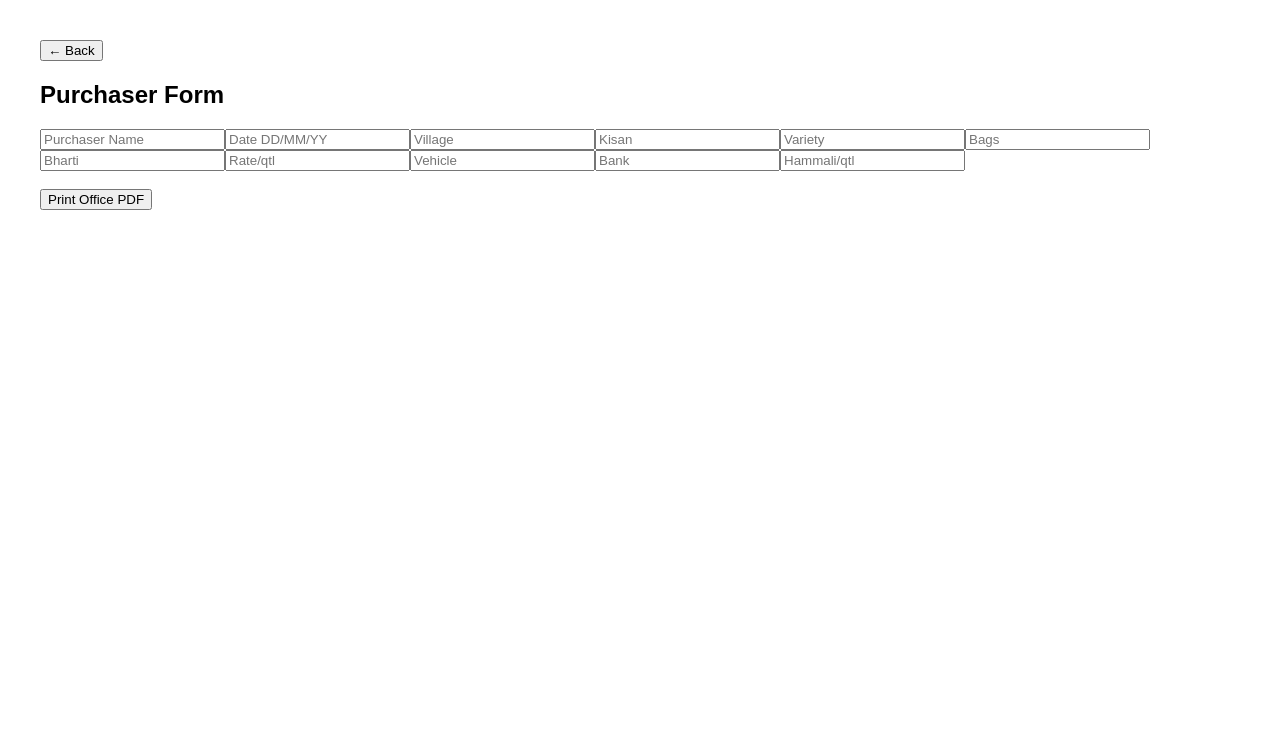
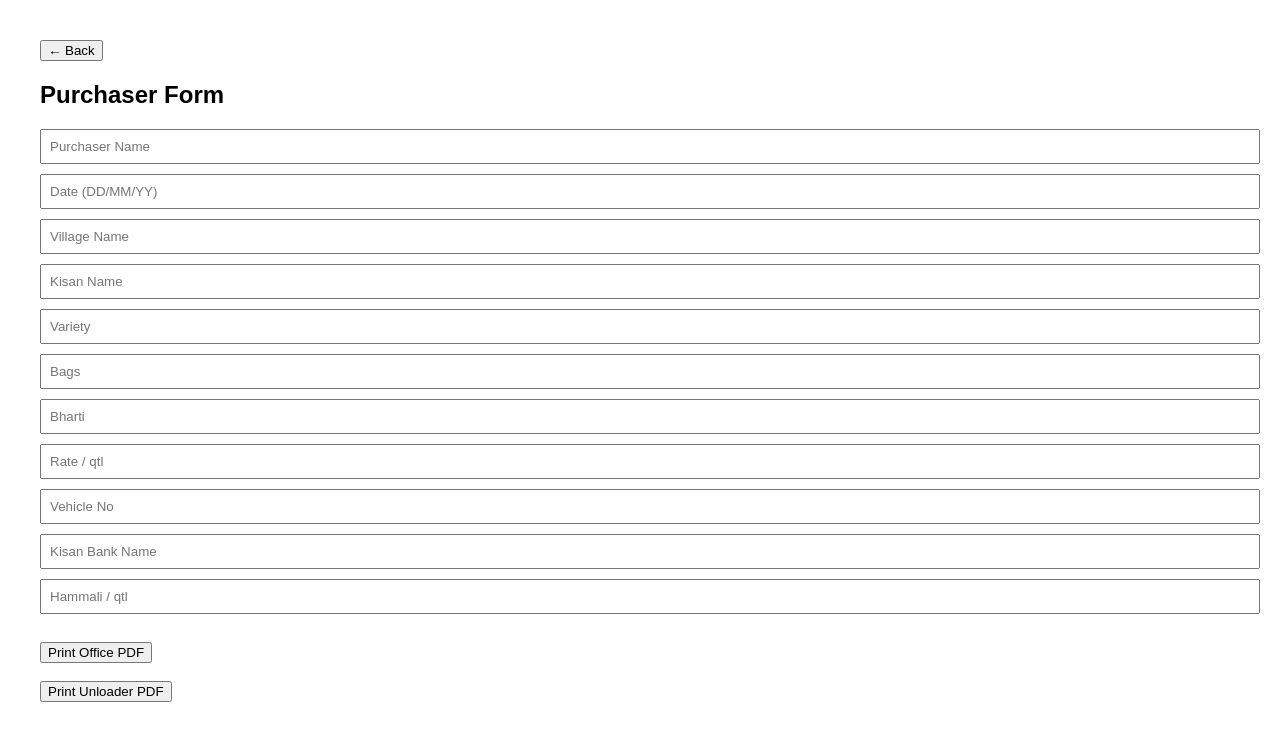
Before and after one commit to tanishqpanjwani/sapna-iteration-3, a Next.js app: page / in a window 1280 px wide. Both pictures are taken after a click on the button "Purchaser". Shown: the top 740 px of the page. Built offline with nearby package versions, Linux system fonts and the light colour scheme.

Commit message:
Refactor HTML generation and form inputs
Updated HTML generation functions and improved form input handling to ensure default values are displayed correctly.

```diff
--- a/app/page.tsx
+++ b/app/page.tsx
@@ -2,9 +2,9 @@
 
 import { useState } from "react";
 
-/* -------------------------
-   HTML generators
---------------------------*/
+/* =========================
+   HTML GENERATORS
+========================= */
 
 function generateOfficeHTML(d: any) {
   const bags = Number(d.bags || 0);
@@ -25,31 +25,66 @@ h1 { text-align:center; color:#8B4513; }
 .row { display:flex; margin-bottom:10px; }
 .label { width:180px; font-weight:bold; }
 .cost { margin-top:20px; background:#fff3e0; padding:15px; }
+.note { font-size:12px; color:#555; }
 </style>
 </head>
 <body>
 <div class="box">
-<h1>Sapna Trading Company<br/>Purchase Report</h1>
+<h1>Sapna Trading Company<br/>Purchase Report (Office)</h1>
 
-<div class="row"><div class="label">Purchaser</div>${d.purchaserName}</div>
-<div class="row"><div class="label">Date</div>${d.date}</div>
-<div class="row"><div class="label">Village</div>${d.villageName}</div>
-<div class="row"><div class="label">Kisan</div>${d.kisanName}</div>
-<div class="row"><div class="label">Variety</div>${d.variety}</div>
-<div class="row"><div class="label">Bags</div>${d.bags}</div>
-<div class="row"><div class="label">Bharti</div>${d.bharti}</div>
-<div class="row"><div class="label">Vehicle</div>${d.vehicleNo}</div>
+<div class="row"><div class="label">Purchaser</div>${d.purchaserName || ""}</div>
+<div class="row"><div class="label">Date</div>${d.date || ""}</div>
+<div class="row"><div class="label">Village</div>${d.villageName || ""}</div>
+<div class="row"><div class="label">Kisan</div>${d.kisanName || ""}</div>
+<div class="row"><div class="label">Variety</div>${d.variety || ""}</div>
+<div class="row"><div class="label">Bags</div>${d.bags || ""}</div>
+<div class="row"><div class="label">Bharti</div>${d.bharti || ""}</div>
+<div class="row"><div class="label">Vehicle</div>${d.vehicleNo || ""}</div>
 
 <hr/>
 
-<div class="row"><div class="label">Bank</div>${d.kisanBankName}</div>
-<div class="row"><div class="label">Hammali/qtl</div>${d.hammali}</div>
+<div class="row"><div class="label">Bank</div>${d.kisanBankName || ""}</div>
+<div class="row"><div class="label">Hammali / qtl</div>${d.hammali || "0"}</div>
 
 <div class="cost">
 <b>Quantity (qtl):</b> ${qtl.toFixed(2)}<br/>
-<b>Rough Cost:</b> ₹${rough.toFixed(2)}<br/>
+<b>Rough Crop Cost:</b> ₹${rough.toFixed(2)}<br/>
 <b>Total Rough Cost:</b> ₹${total.toFixed(2)}
+<div class="note">* Rough internal estimate</div>
 </div>
+
+</div>
+<script>window.print()</script>
+</body>
+</html>
+`;
+}
+
+function generateUnloaderFromPurchaserHTML(d: any) {
+  return `
+<html>
+<head>
+<title>Sapna Trading Company - Unloader</title>
+<style>
+body { font-family: Arial; padding: 40px; background:#f5f1e8; }
+.box { background:#fff; padding:30px; border-radius:8px; }
+h1 { text-align:center; color:#8B4513; }
+.row { display:flex; margin-bottom:10px; }
+.label { width:180px; font-weight:bold; }
+</style>
+</head>
+<body>
+<div class="box">
+<h1>Sapna Trading Company<br/>Unloader Report</h1>
+
+<div class="row"><div class="label">Purchaser</div>${d.purchaserName || ""}</div>
+<div class="row"><div class="label">Date</div>${d.date || ""}</div>
+<div class="row"><div class="label">Village</div>${d.villageName || ""}</div>
+<div class="row"><div class="label">Kisan</div>${d.kisanName || ""}</div>
+<div class="row"><div class="label">Variety</div>${d.variety || ""}</div>
+<div class="row"><div class="label">Bags</div>${d.bags || ""}</div>
+<div class="row"><div class="label">Bharti</div>${d.bharti || ""}</div>
+<div class="row"><div class="label">Vehicle</div>${d.vehicleNo || ""}</div>
 
 </div>
 <script>window.print()</script>
@@ -69,23 +104,23 @@ body { font-family: Arial; padding: 40px; background:#f5f1e8; }
 h1 { text-align:center; color:#8B4513; }
 .row { display:flex; margin-bottom:10px; }
 .label { width:180px; font-weight:bold; }
-.kaata { font-size:22px; font-weight:bold; background:#fff3e0; padding:10px; }
+.kaata { margin-top:20px; padding:15px; background:#fff3e0; font-size:22px; font-weight:bold; }
 </style>
 </head>
 <body>
 <div class="box">
 <h1>Sapna Trading Company<br/>Unloader Report</h1>
 
-<div class="row"><div class="label">Name</div>${d.unloaderName}</div>
-<div class="row"><div class="label">Date</div>${d.date}</div>
-<div class="row"><div class="label">Village</div>${d.villageName}</div>
-<div class="row"><div class="label">Kisan</div>${d.kisanName}</div>
-<div class="row"><div class="label">Variety</div>${d.variety}</div>
-<div class="row"><div class="label">Bags</div>${d.bags}</div>
-<div class="row"><div class="label">Bharti</div>${d.bharti}</div>
-<div class="row"><div class="label">Vehicle</div>${d.vehicleNo}</div>
+<div class="row"><div class="label">Unloader</div>${d.unloaderName || ""}</div>
+<div class="row"><div class="label">Date</div>${d.date || ""}</div>
+<div class="row"><div class="label">Village</div>${d.villageName || ""}</div>
+<div class="row"><div class="label">Kisan</div>${d.kisanName || ""}</div>
+<div class="row"><div class="label">Variety</div>${d.variety || ""}</div>
+<div class="row"><div class="label">Bags</div>${d.bags || ""}</div>
+<div class="row"><div class="label">Bharti</div>${d.bharti || ""}</div>
+<div class="row"><div class="label">Vehicle</div>${d.vehicleNo || ""}</div>
 
-<div class="kaata">Kaata Weight: ${d.kaataWeight} kg</div>
+<div class="kaata">Kaata Weight: ${d.kaataWeight || ""} kg</div>
 
 </div>
 <script>window.print()</script>
@@ -94,53 +129,73 @@ h1 { text-align:center; color:#8B4513; }
 `;
 }
 
-/* -------------------------
-   App UI
---------------------------*/
+/* =========================
+   MAIN APP
+========================= */
 
 export default function Page() {
-  const [mode, setMode] = useState<"home"|"purchaser"|"unloader">("home");
+  const [mode, setMode] = useState<"home" | "purchaser" | "unloader">("home");
   const [data, setData] = useState<any>({});
+
+  const input = (ph: string, key: string) => (
+    <input
+      placeholder={ph}
+      onChange={(e) => setData({ ...data, [key]: e.target.value })}
+      style={{ display: "block", marginBottom: 10, padding: 8, width: "100%" }}
+    />
+  );
 
   if (mode === "home") {
     return (
-      <div style={{ padding:40 }}>
+      <div style={{ padding: 40 }}>
         <h1>Sapna Trading Company</h1>
         <button onClick={() => setMode("purchaser")}>Purchaser</button>
-        <br/><br/>
+        <br /><br />
         <button onClick={() => setMode("unloader")}>Unloader</button>
       </div>
     );
   }
 
   return (
-    <div style={{ padding:40 }}>
+    <div style={{ padding: 40 }}>
       <button onClick={() => setMode("home")}>← Back</button>
-
-      <pre style={{ display:"none" }}>{JSON.stringify(data)}</pre>
 
       {mode === "purchaser" && (
         <>
           <h2>Purchaser Form</h2>
-          <input placeholder="Purchaser Name" onChange={e=>setData({...data,purchaserName:e.target.value})}/>
-          <input placeholder="Date DD/MM/YY" onChange={e=>setData({...data,date:e.target.value})}/>
-          <input placeholder="Village" onChange={e=>setData({...data,villageName:e.target.value})}/>
-          <input placeholder="Kisan" onChange={e=>setData({...data,kisanName:e.target.value})}/>
-          <input placeholder="Variety" onChange={e=>setData({...data,variety:e.target.value})}/>
-          <input placeholder="Bags" onChange={e=>setData({...data,bags:e.target.value})}/>
-          <input placeholder="Bharti" onChange={e=>setData({...data,bharti:e.target.value})}/>
-          <input placeholder="Rate/qtl" onChange={e=>setData({...data,rate:e.target.value})}/>
-          <input placeholder="Vehicle" onChange={e=>setData({...data,vehicleNo:e.target.value})}/>
-          <input placeholder="Bank" onChange={e=>setData({...data,kisanBankName:e.target.value})}/>
-          <input placeholder="Hammali/qtl" onChange={e=>setData({...data,hammali:e.target.value})}/>
+          {input("Purchaser Name", "purchaserName")}
+          {input("Date (DD/MM/YY)", "date")}
+          {input("Village Name", "villageName")}
+          {input("Kisan Name", "kisanName")}
+          {input("Variety", "variety")}
+          {input("Bags", "bags")}
+          {input("Bharti", "bharti")}
+          {input("Rate / qtl", "rate")}
+          {input("Vehicle No", "vehicleNo")}
+          {input("Kisan Bank Name", "kisanBankName")}
+          {input("Hammali / qtl", "hammali")}
 
-          <br/><br/>
-          <button onClick={()=>{
+          <br />
+          <button
+            onClick={() => {
               const w = window.open("");
               w?.document.write(generateOfficeHTML(data));
               w?.document.close();
-          }}>
+            }}
+          >
             Print Office PDF
+          </button>
+
+          <br /><br />
+
+          <button
+            onClick={() => {
+              const w = window.open("");
+              w?.document.write(generateUnloaderFromPurchaserHTML(data));
+              w?.document.close();
+            }}
+          >
+            Print Unloader PDF
           </button>
         </>
       )}
@@ -148,22 +203,24 @@ export default function Page() {
       {mode === "unloader" && (
         <>
           <h2>Unloader Form</h2>
-          <input placeholder="Unloader Name" onChange={e=>setData({...data,unloaderName:e.target.value})}/>
-          <input placeholder="Date DD/MM/YY" onChange={e=>setData({...data,date:e.target.value})}/>
-          <input placeholder="Village" onChange={e=>setData({...data,villageName:e.target.value})}/>
-          <input placeholder="Kisan" onChange={e=>setData({...data,kisanName:e.target.value})}/>
-          <input placeholder="Variety" onChange={e=>setData({...data,variety:e.target.value})}/>
-          <input placeholder="Bags" onChange={e=>setData({...data,bags:e.target.value})}/>
-          <input placeholder="Bharti" onChange={e=>setData({...data,bharti:e.target.value})}/>
-          <input placeholder="Vehicle" onChange={e=>setData({...data,vehicleNo:e.target.value})}/>
-          <input placeholder="Kaata Weight (kg)" onChange={e=>setData({...data,kaataWeight:e.target.value})}/>
+          {input("Unloader Name", "unloaderName")}
+          {input("Date (DD/MM/YY)", "date")}
+          {input("Village Name", "villageName")}
+          {input("Kisan Name", "kisanName")}
+          {input("Variety", "variety")}
+          {input("Bags", "bags")}
+          {input("Bharti", "bharti")}
+          {input("Vehicle No", "vehicleNo")}
+          {input("Kaata Weight (kg)", "kaataWeight")}
 
-          <br/><br/>
-          <button onClick={()=>{
+          <br />
+          <button
+            onClick={() => {
               const w = window.open("");
               w?.document.write(generateUnloaderHTML(data));
               w?.document.close();
-          }}>
+            }}
+          >
             Print Unloader PDF
           </button>
         </>
```
Lines whose indentation alone changed are shown as unchanged.
